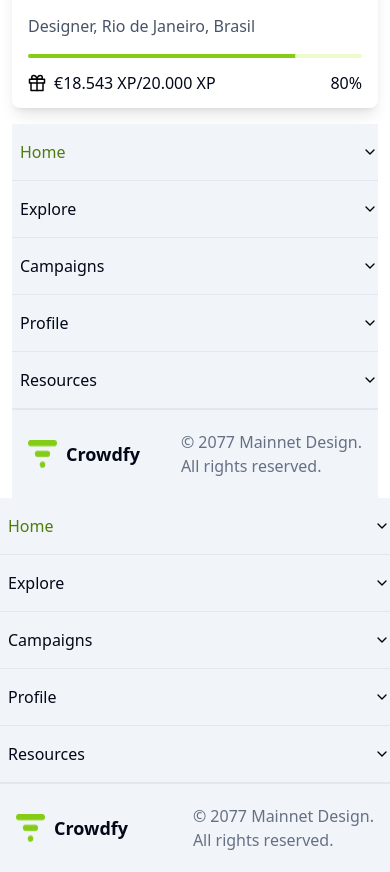
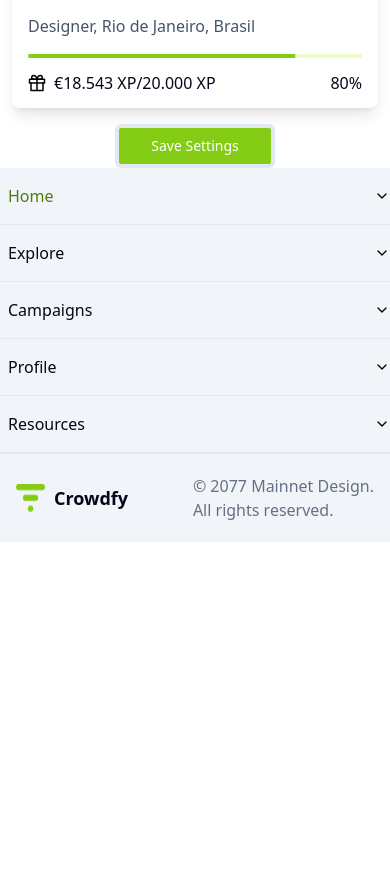
Before and after one commit to Aprender-e-Crescer/crowdfy, a React (Vite) app: page /profile-settings in a window 390 px wide. Shown: the part 1730-2602 px from the top of the page. After the commit the page ends 2272 px from the top, so only its background shows below. Built offline with nearby package versions, Linux system fonts and the light colour scheme.

Commit message:
add button mobile

```diff
--- a/src/components/personalInfo.tsx
+++ b/src/components/personalInfo.tsx
@@ -11,11 +11,11 @@ import { Avatar, AvatarImage } from '@radix-ui/react-avatar'
 
 export default function PersonalInfo() {
   return (
-    <div className="sm:max-w-md md:max-w-lg lg:max-w-xl">
+    <div className="md:flex ">
       {/*pc*/}
       <div className="hidden md:block">
         <div className="">
-          <form className="space-y-6">
+          <form className="w-full">
             <div className="">
               <div className="grid grid-cols-3 gap-2 items-center-start">
                 <label
@@ -75,6 +75,7 @@ export default function PersonalInfo() {
                     >
                       Person
                     </label>
+                    <div>
                       <Select>
                         <SelectTrigger className="w-full">
                           <SelectValue placeholder="Select" />
@@ -85,7 +86,8 @@ export default function PersonalInfo() {
                         </SelectContent>
                       </Select>
                     </div>
-                  <div className="grid grid-cols-2 gap-2 items-center-start mt-2">
+                  </div>
+                  <div className="grid grid-cols-2 gap-2 items-center-start mt-2 w-full">
                     <label
                       htmlFor="skinTone"
                       className="text-sm text-[#1E293B] font-normal"
--- a/src/routes/profile-settings.tsx
+++ b/src/routes/profile-settings.tsx
@@ -1,5 +1,4 @@
 import { Card } from '@/components/component/card'
-import Footer from '@/components/footer'
 import { Localization } from '@/components/localization'
 import { createFileRoute } from '@tanstack/react-router'
 import ImageAvatar from '@/assets/imagemavatar.png'
@@ -7,7 +6,6 @@ import ImageFundo from '@/assets/Image overlay.png'
 import PersonalInfo from '@/components/personalInfo'
 import ProfileInfo from '@/components/profileInfo'
 import { Button } from '@/components/button'
-// import { Button } from '@/components/button'
 
 export const Route = createFileRoute('/profile-settings')({
   component: ProfileSettings,
@@ -16,7 +14,7 @@ export const Route = createFileRoute('/profile-settings')({
 function ProfileSettings() {
   return (
     <>
-      <div className=" md:hidden  flex flex-col mx-3 gap-y-4">
+      <div className=" md:hidden flex flex-col mx-3 gap-y-4">
         <div className="flex flex-col gap-y-5">
           <div className="flex flex-col justify-center gap-y-8">
             <PersonalInfo />
@@ -32,8 +30,15 @@ function ProfileSettings() {
           imageSrc={ImageFundo}
           progressValue={80}
         />
-
-        <Footer />
+        <div className="flex justify-center">
+          <Button
+            className="bg-lime-500 text-white"
+            variant={'shadow'}
+            size={'lg'}
+          >
+            Save Settings
+          </Button>
+        </div>
       </div>
 
       <div className=" hidden md:flex flex-col mx-32 gap-y-4">
```
Lines whose indentation alone changed are shown as unchanged.
